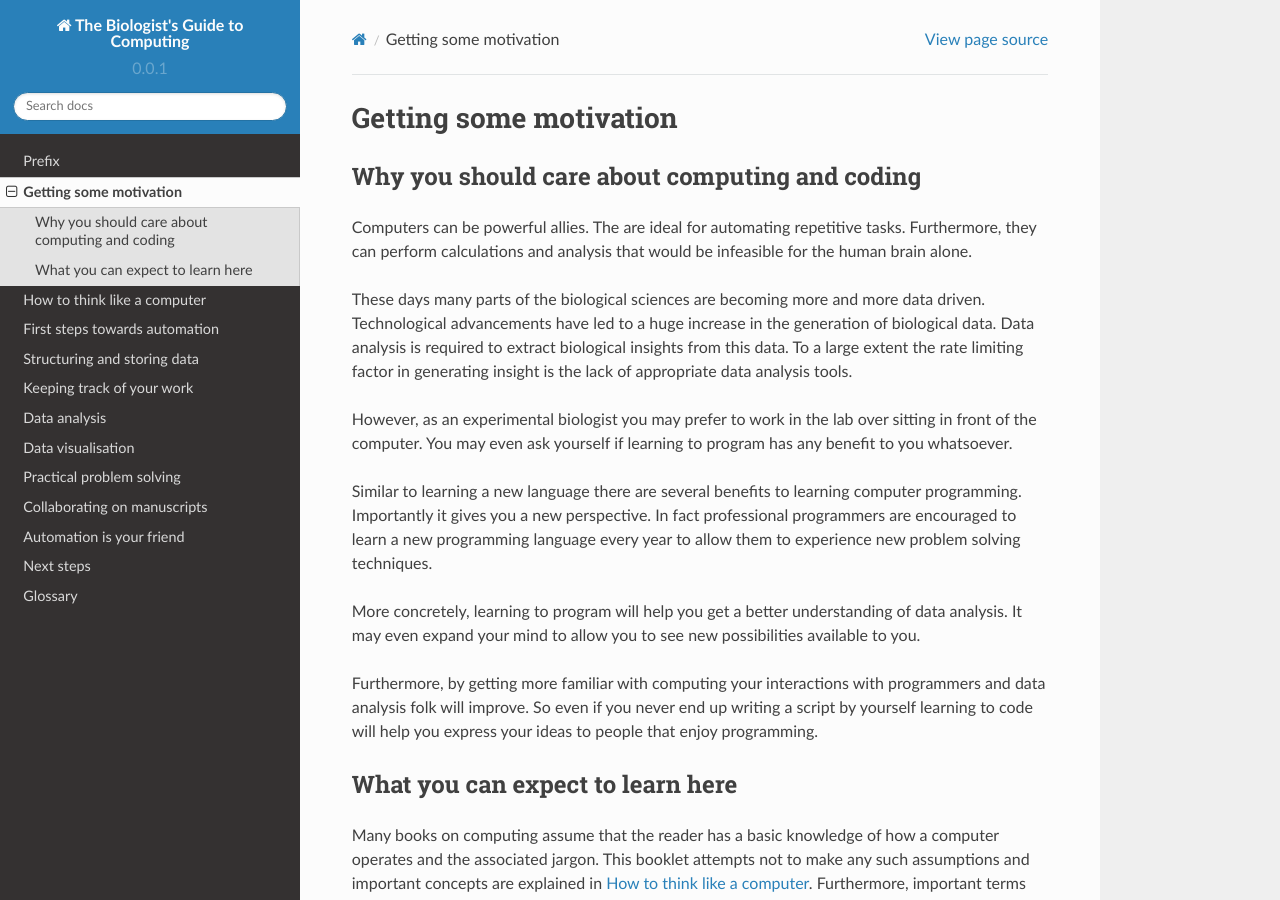
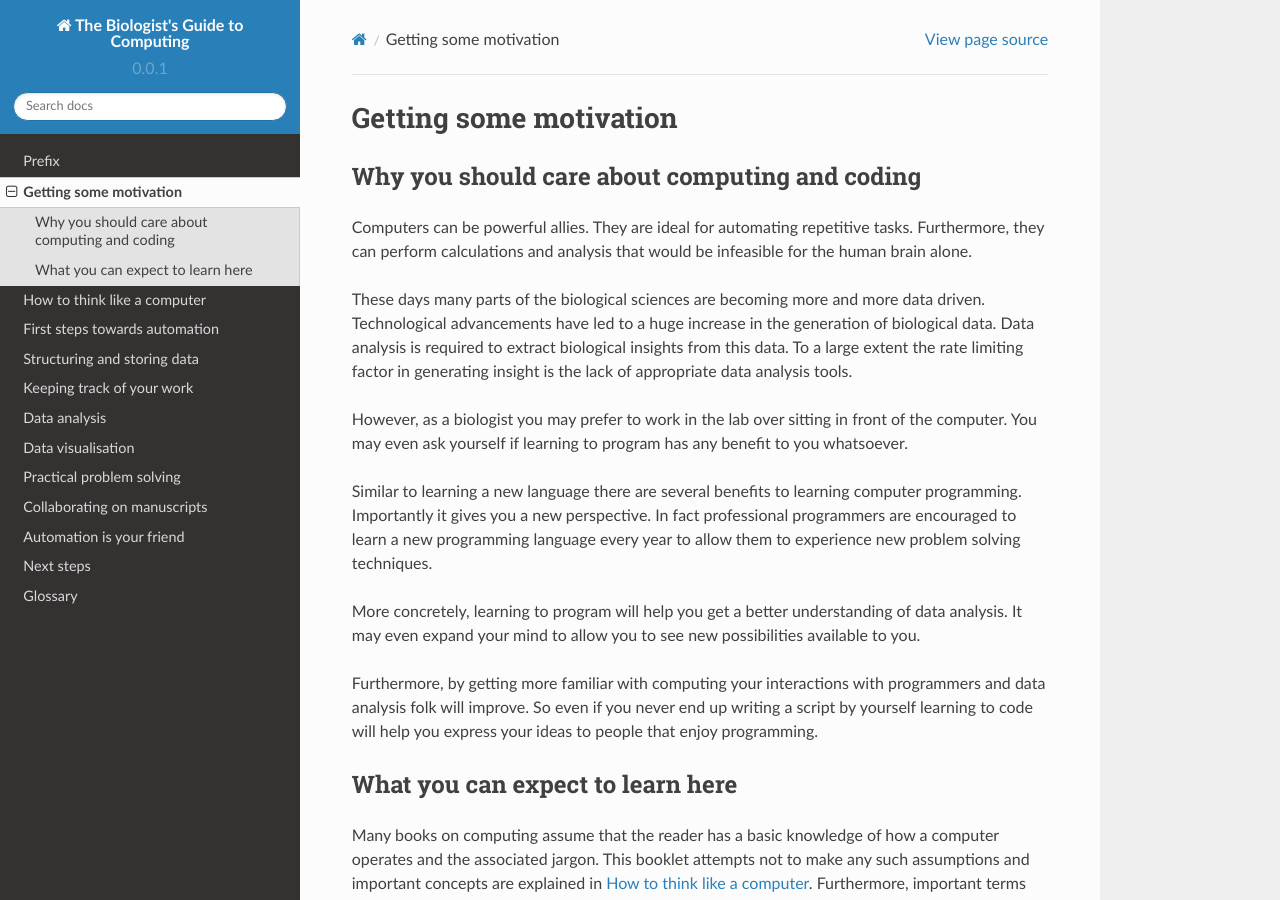
Before and after one commit to tjelvar-olsson/biologists-guide-to-computing, a Sphinx documentation site: the page built from source/getting-some-motivation.rst, in a window 1280 px wide and 900 px high. Built offline with Sphinx 7.4.7 and the Read the Docs theme 2.0.0, drawn with Linux system fonts in a browser that asks for light colours.

Commit message:
Small tweaks to introduction.

```diff
--- a/source/getting-some-motivation.rst
+++ b/source/getting-some-motivation.rst
@@ -4,7 +4,7 @@ Getting some motivation
 Why you should care about computing and coding
 ----------------------------------------------
 
-Computers can be powerful allies. The are ideal for automating repetitive tasks.
+Computers can be powerful allies. They are ideal for automating repetitive tasks.
 Furthermore, they can perform calculations and analysis that would be infeasible
 for the human brain alone.
 
@@ -14,7 +14,7 @@ generation of biological data. Data analysis is required to extract biological
 insights from this data. To a large extent the rate limiting factor in
 generating insight is the lack of appropriate data analysis tools.
 
-However, as an experimental biologist you may prefer to work in the lab over
+However, as a biologist you may prefer to work in the lab over
 sitting in front of the computer. You may even ask yourself if learning to
 program has any benefit to you whatsoever.
 
```
